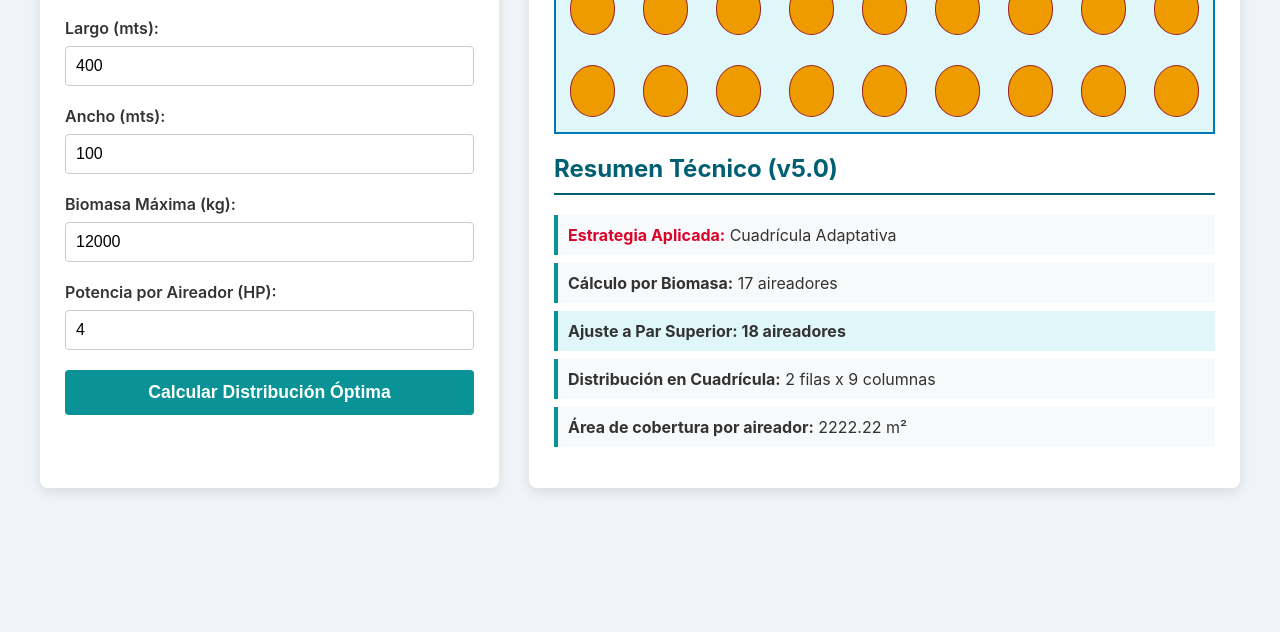
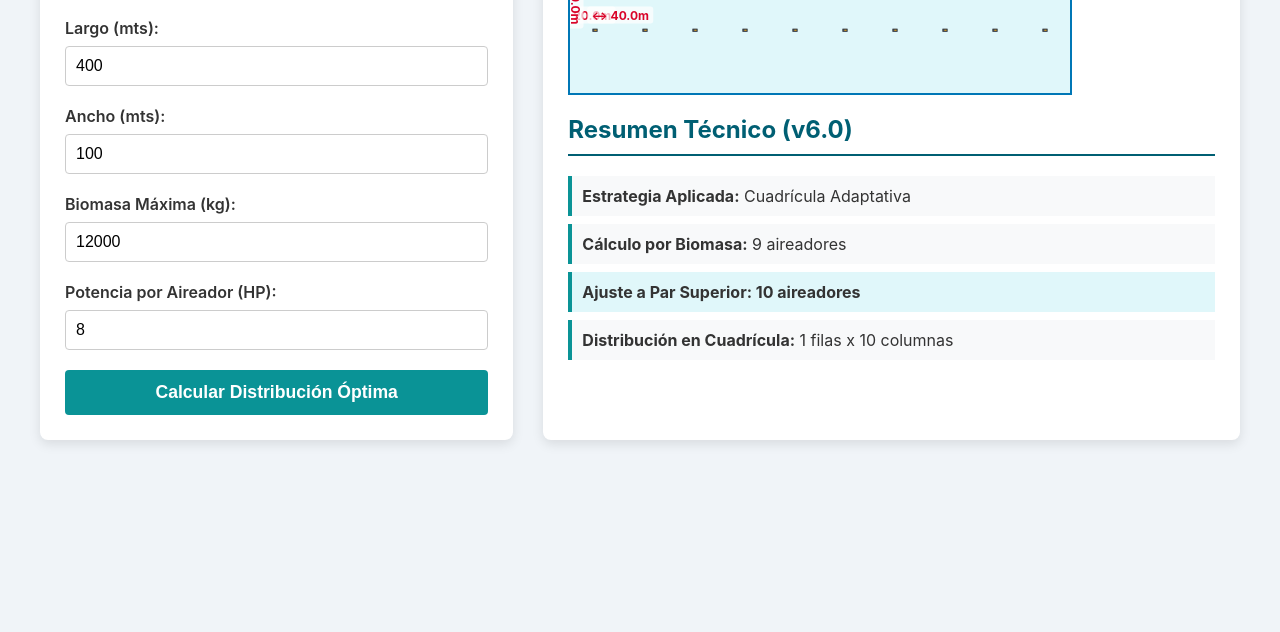
Before and after one commit to jaimepaz80/Optimizador-de-Aireacion-Inteligente, a plain HTML site: page index.html in a window 1280 px wide. Shown: the part 168-800 px from the top of the page. Drawn offline with Linux system fonts and the light colour scheme.

Commit message:
Update index.html

```diff
--- a/index.html
+++ b/index.html
@@ -3,7 +3,7 @@
 <head>
     <meta charset="UTF-8">
     <meta name="viewport" content="width=device-width, initial-scale=1.0">
-    <title>Optimizador de Aireación v5.0 (Adaptativa)</title>
+    <title>Optimizador de Aireación v6.0 (Ingeniería)</title>
     <style>
         body { font-family: -apple-system, BlinkMacSystemFont, "Segoe UI", Roboto, Helvetica, Arial, sans-serif; background-color: #f0f4f8; color: #333; display: flex; justify-content: center; align-items: flex-start; padding: 20px; gap: 20px; }
         .container { display: flex; flex-wrap: wrap; gap: 30px; width: 100%; max-width: 1200px; }
@@ -16,22 +16,45 @@
         input[type="number"] { width: 100%; padding: 10px; border: 1px solid #ccc; border-radius: 4px; box-sizing: border-box; font-size: 1em; }
         button { width: 100%; padding: 12px; background-color: #0a9396; color: white; border: none; border-radius: 4px; font-size: 1.1em; font-weight: bold; cursor: pointer; transition: background-color 0.3s; }
         button:hover { background-color: #005f73; }
-        #pool-container { position: relative; background-color: #e0f7fa; border: 2px solid #0077b6; margin-top: 20px; overflow: hidden; display: grid; }
-        .aerator { background-color: #ee9b00; border: 1px solid #9b2226; border-radius: 50%; display: flex; justify-content: center; align-items: center; font-size: 12px; font-weight: bold; width: 60%; height: 60%; margin: auto; }
+        #pool-container { position: relative; background-color: #e0f7fa; border: 2px solid #0077b6; margin-top: 20px; overflow: hidden; }
+        .aerator {
+            position: absolute;
+            background-color: #6c757d; /* Color base del aireador */
+            border: 1px solid #343a40;
+            box-sizing: border-box;
+            transform: translate(-50%, -50%); /* Centrar el elemento */
+            display: flex;
+            justify-content: center;
+            align-items: center;
+        }
+        .aerator-paddles {
+            background-color: #ee9b00; /* Color de las paletas */
+            width: 50%;
+            height: 100%;
+        }
+        .dimension-label {
+            position: absolute;
+            color: #d90429;
+            font-size: 12px;
+            font-weight: bold;
+            background-color: rgba(255, 255, 255, 0.7);
+            padding: 1px 4px;
+            border-radius: 3px;
+            white-space: nowrap;
+        }
         #summary ul { list-style: none; padding: 0; }
         #summary li { background-color: #f8f9fa; border-left: 4px solid #0a9396; padding: 10px; margin-bottom: 8px; }
-        .strategy-title { color: #d90429; font-weight: bold; }
     </style>
 </head>
 <body>
     <div class="container">
         <div class="panel config-panel">
-            <h1>Optimizador de Aireación 🦐 v5.0</h1>
+            <h1>Optimizador de Aireación 🦐 v6.0</h1>
             <div id="config-form">
                 <div class="form-group"><label for="length">Largo (mts):</label><input type="number" id="length" value="400"></div>
                 <div class="form-group"><label for="width">Ancho (mts):</label><input type="number" id="width" value="100"></div>
                 <div class="form-group"><label for="biomass">Biomasa Máxima (kg):</label><input type="number" id="biomass" value="12000"></div>
-                <div class="form-group"><label for="hp">Potencia por Aireador (HP):</label><input type="number" id="hp" value="4"></div>
+                <div class="form-group"><label for="hp">Potencia por Aireador (HP):</label><input type="number" id="hp" value="8"></div>
                 <button onclick="calculate()">Calcular Distribución Óptima</button>
             </div>
         </div>
@@ -44,7 +67,7 @@
 
     <script>
         function calculate() {
-            // 1. OBTENER DATOS
+            // --- LÓGICA DE CÁLCULO (Igual a V5.0) ---
             const length = parseFloat(document.getElementById('length').value);
             const width = parseFloat(document.getElementById('width').value);
             const biomass = parseFloat(document.getElementById('biomass').value);
@@ -54,82 +77,123 @@
                 alert("Por favor, introduce valores válidos."); return;
             }
 
-            // --- LÓGICA V5.0 ---
             const KG_PER_HP = 180;
-
-            // 2. CÁLCULO DE N° DE AIREADORES EXCLUSIVAMENTE POR BIOMASA
             const totalHpNeeded = biomass / KG_PER_HP;
             const numAeratorsRaw = Math.ceil(totalHpNeeded / hpPerAerator);
+            const finalNumAerators = (numAeratorsRaw % 2 !== 0 && numAeratorsRaw > 1) ? numAeratorsRaw + 1 : numAeratorsRaw;
 
-            // 3. AJUSTE A NÚMERO PAR SUPERIOR
-            const finalNumAerators = (numAeratorsRaw % 2 !== 0) ? numAeratorsRaw + 1 : numAeratorsRaw;
-
-            // 4. ENCONTRAR LA MEJOR CUADRÍCULA (filas x columnas)
             const grid = findBestGrid(finalNumAerators, width, length);
             const rows = grid.rows;
             const cols = grid.cols;
 
-            // 5. VISUALIZACIÓN
+            // --- LÓGICA DE VISUALIZACIÓN (Nueva en V6.0) ---
             const poolContainer = document.getElementById('pool-container');
             poolContainer.innerHTML = '';
 
-            poolContainer.style.gridTemplateColumns = `repeat(${cols}, 1fr)`;
-            poolContainer.style.gridTemplateRows = `repeat(${rows}, 1fr)`;
+            const aspectRatio = width / length;
+            const containerWidth = poolContainer.parentElement.clientWidth > 500 ? 500 : poolContainer.parentElement.clientWidth - 40;
+            const displayWidth = containerWidth;
+            const displayHeight = containerWidth * aspectRatio;
 
-            const aspectRatio = width / length;
-            const containerWidth = poolContainer.parentElement.clientWidth - 40;
-            poolContainer.style.width = `${containerWidth}px`;
-            poolContainer.style.height = `${containerWidth * aspectRatio}px`;
+            poolContainer.style.width = `${displayWidth}px`;
+            poolContainer.style.height = `${displayHeight}px`;
 
-            for (let i = 0; i < finalNumAerators; i++) {
-                const aerator = document.createElement('div');
-                aerator.className = 'aerator';
-                poolContainer.appendChild(aerator);
+            const px_per_meter = displayWidth / length;
+            const aerator_real_w = 4; // 4 metros
+            const aerator_real_h = 2; // 2 metros
+            const aerator_w_px = aerator_real_w * px_per_meter;
+            const aerator_h_px = aerator_real_h * px_per_meter;
+
+            const cell_w_px = displayWidth / cols;
+            const cell_h_px = displayHeight / rows;
+
+            // Dibujar Aireadores
+            for (let r = 0; r < rows; r++) {
+                for (let c = 0; c < cols; c++) {
+                    const centerX = (c + 0.5) * cell_w_px;
+                    const centerY = (r + 0.5) * cell_h_px;
+                    createAerator(poolContainer, centerX, centerY, aerator_w_px, aerator_h_px);
+                }
             }
 
-            // 6. MOSTRAR RESUMEN
-            const areaPerAerator = (length * width) / finalNumAerators;
+            // Dibujar Acotaciones de Distancia
+            const cell_w_m = length / cols;
+            const cell_h_m = width / rows;
+            drawDimensions(poolContainer, cell_w_px, cell_h_px, cell_w_m, cell_h_m, cols, rows);
+
+            // --- MOSTRAR RESUMEN ---
             const summaryDiv = document.getElementById('summary');
             summaryDiv.innerHTML = `
-                <h2>Resumen Técnico (v5.0)</h2>
+                <h2>Resumen Técnico (v6.0)</h2>
                 <ul>
-                    <li><span class="strategy-title">Estrategia Aplicada:</span> Cuadrícula Adaptativa</li>
+                    <li><strong>Estrategia Aplicada:</strong> Cuadrícula Adaptativa</li>
                     <li><strong>Cálculo por Biomasa:</strong> ${numAeratorsRaw} aireadores</li>
                     <li style="font-weight: bold; background-color: #e0f7fa;"><strong>Ajuste a Par Superior:</strong> ${finalNumAerators} aireadores</li>
                     <li><strong>Distribución en Cuadrícula:</strong> ${rows} filas x ${cols} columnas</li>
-                    <li><strong>Área de cobertura por aireador:</strong> ${areaPerAerator.toFixed(2)} m²</li>
                 </ul>
             `;
         }
 
+        function createAerator(container, left, top, width, height) {
+            const aerator = document.createElement('div');
+            aerator.className = 'aerator';
+            aerator.style.left = `${left}px`;
+            aerator.style.top = `${top}px`;
+            aerator.style.width = `${width}px`;
+            aerator.style.height = `${height}px`;
+            aerator.innerHTML = `<div class="aerator-paddles"></div>`;
+            container.appendChild(aerator);
+        }
+
+        function drawDimensions(container, cell_w_px, cell_h_px, cell_w_m, cell_h_m, cols, rows) {
+            // Distancia: Pared al Aireador (Horizontal)
+            createLabel(container, `↔ ${ (cell_w_m / 2).toFixed(1) }m`, cell_w_px * 0.25, cell_h_px * 0.5 - 15);
+            // Distancia: Pared al Aireador (Vertical)
+            createLabel(container, `↕ ${ (cell_h_m / 2).toFixed(1) }m`, cell_w_px * 0.5 - 20, cell_h_px * 0.25, true);
+
+            // Distancia: Entre Aireadores (Horizontal)
+            if (cols > 1) {
+                createLabel(container, `↔ ${ cell_w_m.toFixed(1) }m`, cell_w_px, cell_h_px * 0.5 - 15);
+            }
+            // Distancia: Entre Aireadores (Vertical)
+            if (rows > 1) {
+                createLabel(container, `↕ ${ cell_h_m.toFixed(1) }m`, cell_w_px * 0.5 - 20, cell_h_px, true);
+            }
+        }
+
+        function createLabel(container, text, left, top, isVertical = false) {
+            const label = document.createElement('div');
+            label.className = 'dimension-label';
+            label.innerHTML = text;
+            label.style.left = `${left}px`;
+            label.style.top = `${top}px`;
+            if (isVertical) {
+                label.style.transform = 'translate(-50%, -50%) rotate(90deg)';
+            } else {
+                label.style.transform = 'translate(-50%, -50%)';
+            }
+            container.appendChild(label);
+        }
+
         function findBestGrid(targetCount, poolW, poolL) {
+            // Lógica sin cambios de V5.0
+            if (targetCount === 0) return {rows: 0, cols: 0};
             let bestGrid = { rows: 1, cols: targetCount };
             let minRatioDiff = Infinity;
 
             for (let i = 1; i <= Math.sqrt(targetCount); i++) {
                 if (targetCount % i === 0) {
                     const j = targetCount / i;
-                    // Probar combinación 1: (i rows, j cols)
-                    let cellW1 = poolL / j;
-                    let cellH1 = poolW / i;
-                    let ratio1 = cellW1 / cellH1;
-                    let diff1 = Math.abs(1 - ratio1);
-
-                    if (diff1 < minRatioDiff) {
-                        minRatioDiff = diff1;
-                        bestGrid = { rows: i, cols: j };
-                    }
-
-                    // Probar combinación 2: (j rows, i cols)
-                    let cellW2 = poolL / i;
-                    let cellH2 = poolW / j;
-                    let ratio2 = cellW2 / cellH2;
-                    let diff2 = Math.abs(1 - ratio2);
-
-                    if (diff2 < minRatioDiff) {
-                        minRatioDiff = diff2;
-                        bestGrid = { rows: j, cols: i };
-                    }
+                    [[i, j], [j, i]].forEach(([r, c]) => {
+                        let cellW = poolL / c;
+                        let cellH = poolW / r;
+                        let ratio = cellW / cellH;
+                        let diff = Math.abs(1 - ratio);
+                        if (diff < minRatioDiff) {
+                            minRatioDiff = diff;
+                            bestGrid = { rows: r, cols: c };
+                        }
+                    });
                 }
             }
             return bestGrid;
```
